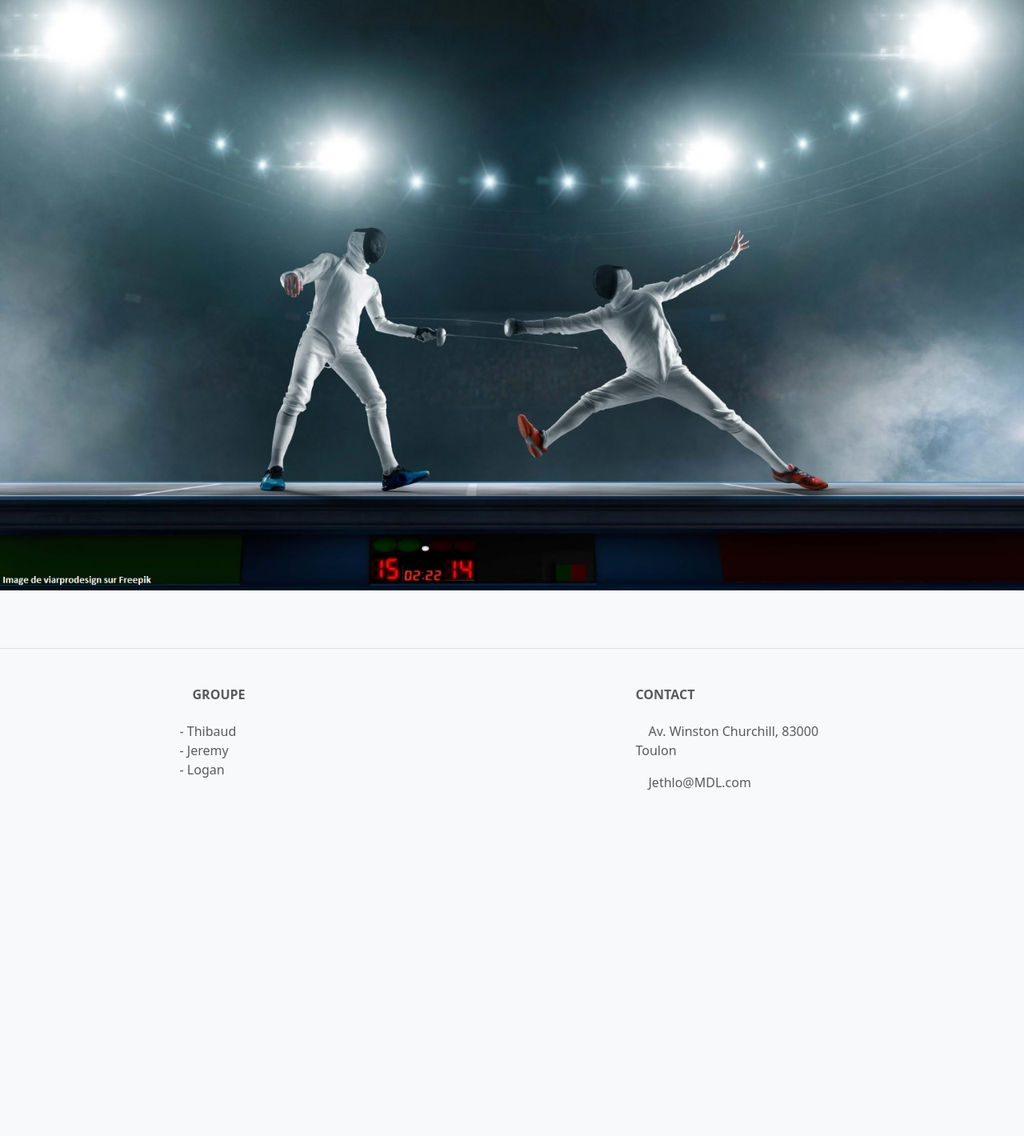
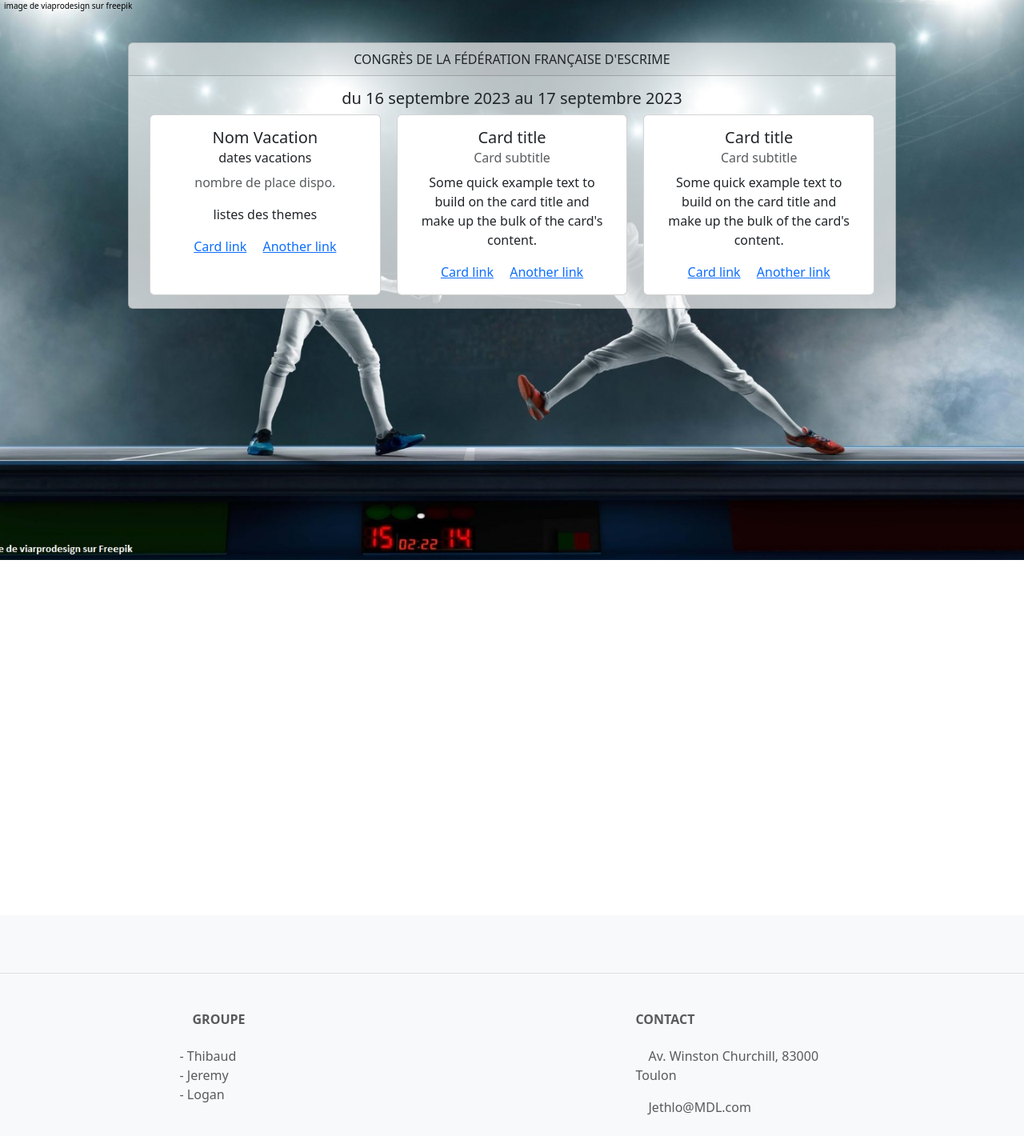
Before and after one commit to JeremyGrmt/MDL2023, a Symfony app: template templates/home_page/index.html.twig in a window 1280 px wide. Shown: the part 76-1496 px from the top of the page at 80% size. Before the commit the page ends 1064 px from the top, so only its background shows below. Run offline with Twig, Linux system fonts and the light colour scheme; the template is opened without the code that fills it, so the values that code supplies are empty; some libraries are stand-ins or nearby versions.

Commit message:
maj temporaire structure page accueil

```diff
--- /dev/null
+++ b/db/SQL/create_user.sql
@@ -0,0 +1,2 @@
+create user 'userMDL'@'localhost'identified by 'userMDL';
+grant update, insert, delete, select  on BDD_MDL_TEST.* to 'userMDL'@'localhost';
--- /dev/null
+++ b/db/SQL/create_user_admin.sql
@@ -0,0 +1,2 @@
+create user 'databasecreator'@'localhost' identified by 'databasecreator';
+grant ALTER, CREATE, DROP on *.* to 'databasecreator'@'localhost';
--- a/templates/elements/footer.html.twig
+++ b/templates/elements/footer.html.twig
@@ -1,5 +1,5 @@
 <!-- Footer -->
-<footer class="text-center text-lg-start bg-light text-muted">
+<footer class="text-center text-lg-start bg-light text-muted" style="position: relative; top: 720px">
   <!-- Section: Social media -->
   <section class="d-flex justify-content-center justify-content-lg-between p-4 border-bottom">
     <!-- Left -->
--- /dev/null
+++ b/templates/home_page/_fenetreCongres.html.twig
@@ -0,0 +1,49 @@
+{% block cadre %}
+    <center>
+        <div class="card w-75 " style=" background: rgba(255, 255, 255, 0.7);
+             position: relative; margin:  3% 12.5%;{# z-index: 9999#}">
+            <div class="card-header">
+                CONGRÈS DE LA FÉDÉRATION FRANÇAISE D'ESCRIME
+            </div>
+            <div class="card-body">
+                <h5 class="card-title">du 16 septembre 2023 au 17 septembre 2023</h5>
+                {#<p class="card-text">With supporting text below as a natural lead-in to additional content.</p>
+                <a href="#" class="btn btn-primary">Go somewhere</a>#}
+                <div class="container">
+                    <center>
+                        <div class="row">
+                            <div class="card col" style="width: 18rem; margin: 0 10px">
+                                <div class="card-body">
+                                    <h5 class="card-title">Nom Vacation</h5>
+                                    <h6 class="card-subtitle mb-2 ">dates vacations</h6>
+                                    <p class="card-text text-muted">nombre de place dispo.</p>
+                                    <p class="card-text">listes des themes</p>
+                                    <a href="#" class="card-link">Card link</a>
+                                    <a href="#" class="card-link">Another link</a>
+                                </div>
+                            </div>
+                            <div class="card col" style="width: 18rem; margin: 0 10px">
+                                <div class="card-body">
+                                    <h5 class="card-title">Card title</h5>
+                                    <h6 class="card-subtitle mb-2 text-muted">Card subtitle</h6>
+                                    <p class="card-text">Some quick example text to build on the card title and make up the bulk of the card's content.</p>
+                                    <a href="#" class="card-link">Card link</a>
+                                    <a href="#" class="card-link">Another link</a>
+                                </div>
+                            </div>
+                            <div class="card col" style="width: 18rem; margin: 0 10px">
+                                <div class="card-body">
+                                    <h5 class="card-title">Card title</h5>
+                                    <h6 class="card-subtitle mb-2 text-muted">Card subtitle</h6>
+                                    <p class="card-text">Some quick example text to build on the card title and make up the bulk of the card's content.</p>
+                                    <a href="#" class="card-link">Card link</a>
+                                    <a href="#" class="card-link">Another link</a>
+                                </div>
+                            </div>
+                        </div>
+                    </center>
+                </div>
+
+            </div>
+    </center>
+{% endblock %}
--- /dev/null
+++ b/templates/home_page/_hebergements.html.twig
@@ -0,0 +1,2 @@
+{% block cadre_Hebergement %}
+{% endblock %}
--- a/templates/home_page/index.html.twig
+++ b/templates/home_page/index.html.twig
@@ -2,5 +2,20 @@
 
 {% block title %}Accueil{% endblock %}
 {% block body %}
-    <div ><img style="width:100%" src="{{asset(absolute_url("images/BgEscrime.jpg"))}}"></img></div>
+    {# <div ><img style="width:100%; position: absolute ; z-index: 1; filter: blur(4px)" src="{{asset(absolute_url("images/BgEscrime.jpg"))}}"></img>
+     {{ include("home_page/_fenetreCongres.html.twig") }}
+     </div>#}
+
+    <body style="background-image: url('{{absolute_url("images/BgEscrime.jpg")}}');  background-size: cover;background-repeat: no-repeat; background-filter: blur(5px);background-color: #fff;background-position: center;">
+        <div style="position: relative;  left: 5px; top:0 {#z-index: 1;#}">
+            <p style="color: black; font-size: 10px">image de viaprodesign sur freepik</p>
+        </div>
+        {{ include("home_page/_fenetreCongres.html.twig") }}
+        {#        <img src="{{asset(absolute_url("images/BgEscrime.jpg"))}}" style="width:100%; position: absolute ; z-index: 1; filter: blur(4px)"width="100%" height="auto" alt="...">#}
+
+
+    </body>
+
+
+
 {% endblock %}
```
Also changed, not shown: src/Entity/Atelier.php (added, +50 -0 lines), src/Entity/Vacation.php (added, +51 -0 lines), src/Repository/AtelierRepository.php (added, +66 -0 lines), src/Repository/VacationRepository.php (added, +66 -0 lines), 4 other files.
